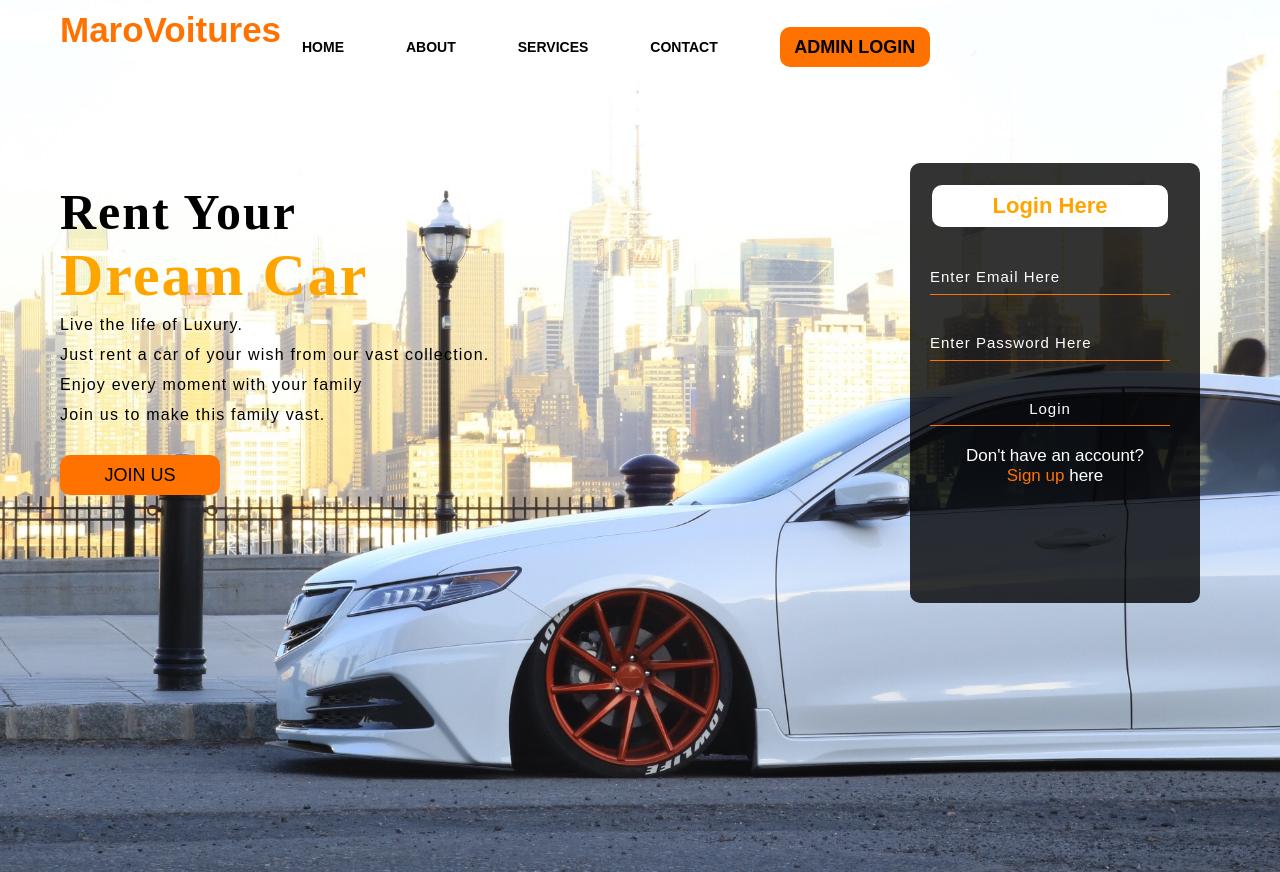
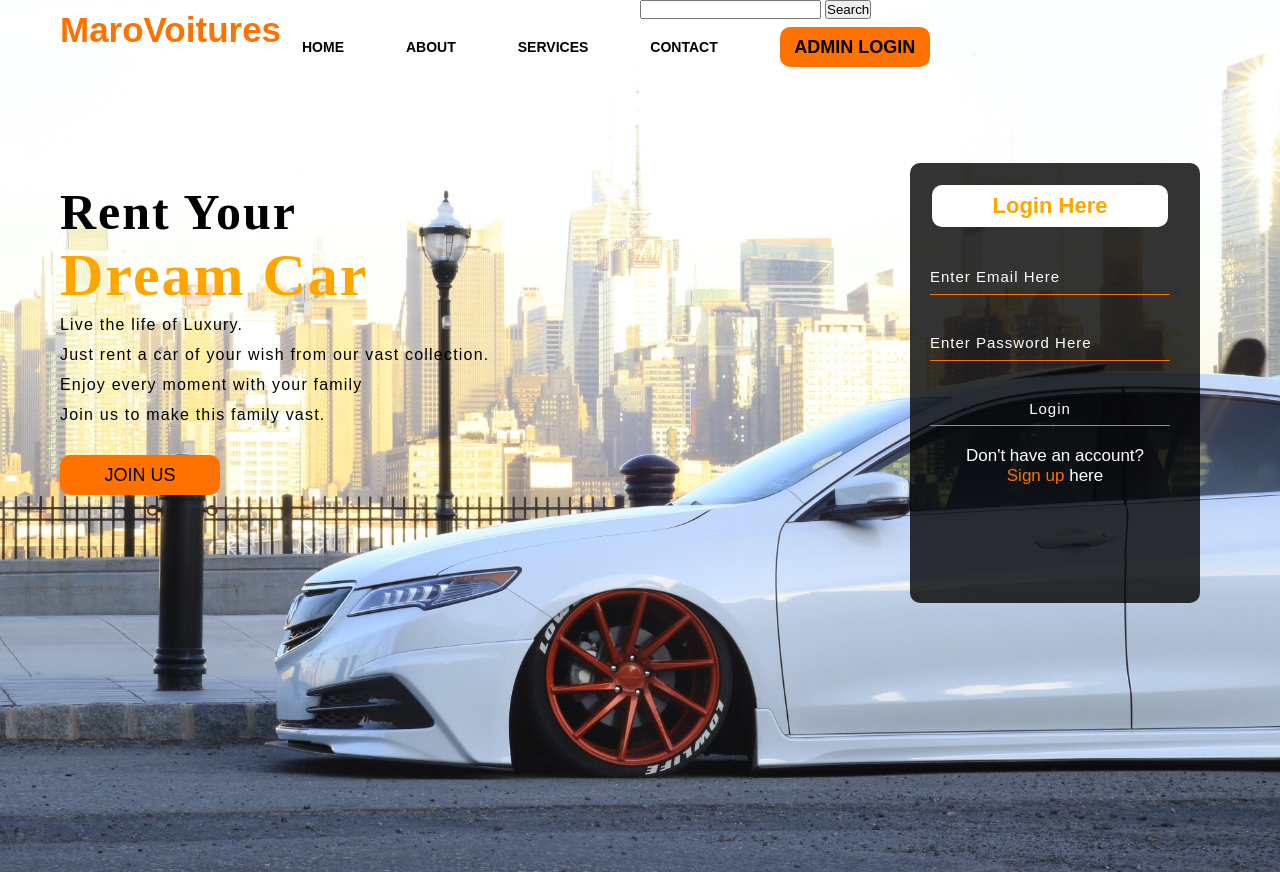
Before and after one commit to Anwar097yy7666/rental, a PHP site: page / in a window 1280 px wide. Run offline with PHP 8.4, Linux system fonts and the light colour scheme; some libraries are stand-ins or nearby versions.

Commit message:
isssue solved

```diff
--- a/index.php
+++ b/index.php
@@ -89,8 +89,12 @@ require_once('connection.php');
                   <li> <button class="adminbtn"><a href="adminlogin.php">ADMIN LOGIN</a></button></li>
                 </ul>
             </div>
-
-
+            <div class="search-bar">
+                <form method="GET" action="search.php">
+                    <input type="number" name="price" placeholder="Search by price..." min="0">
+                    <button type="submit">Search</button>
+                </form>
+            </div>
         </div>
         <div class="content">
             <h1>Rent Your <br><span>Dream Car</span></h1>
```
